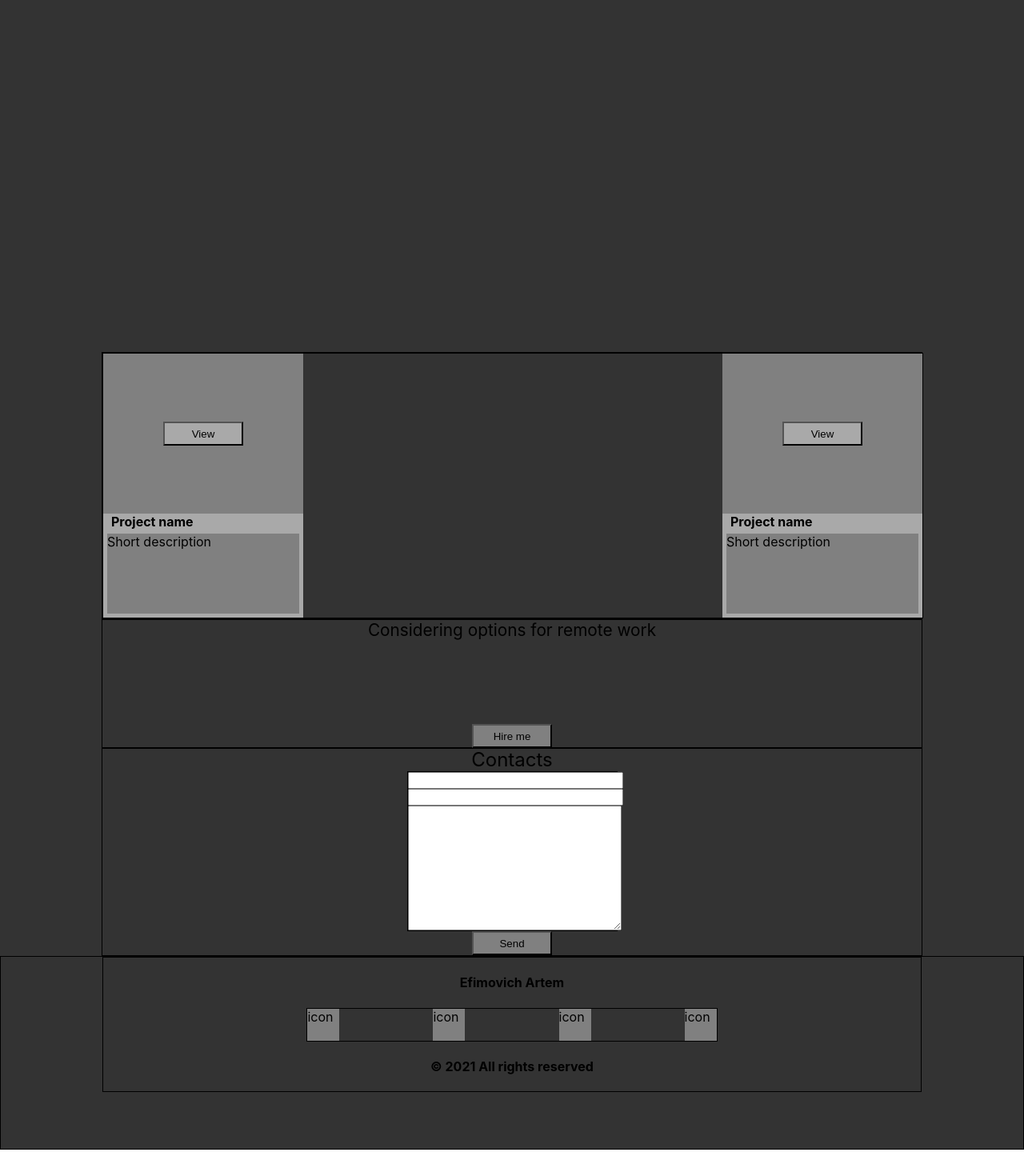
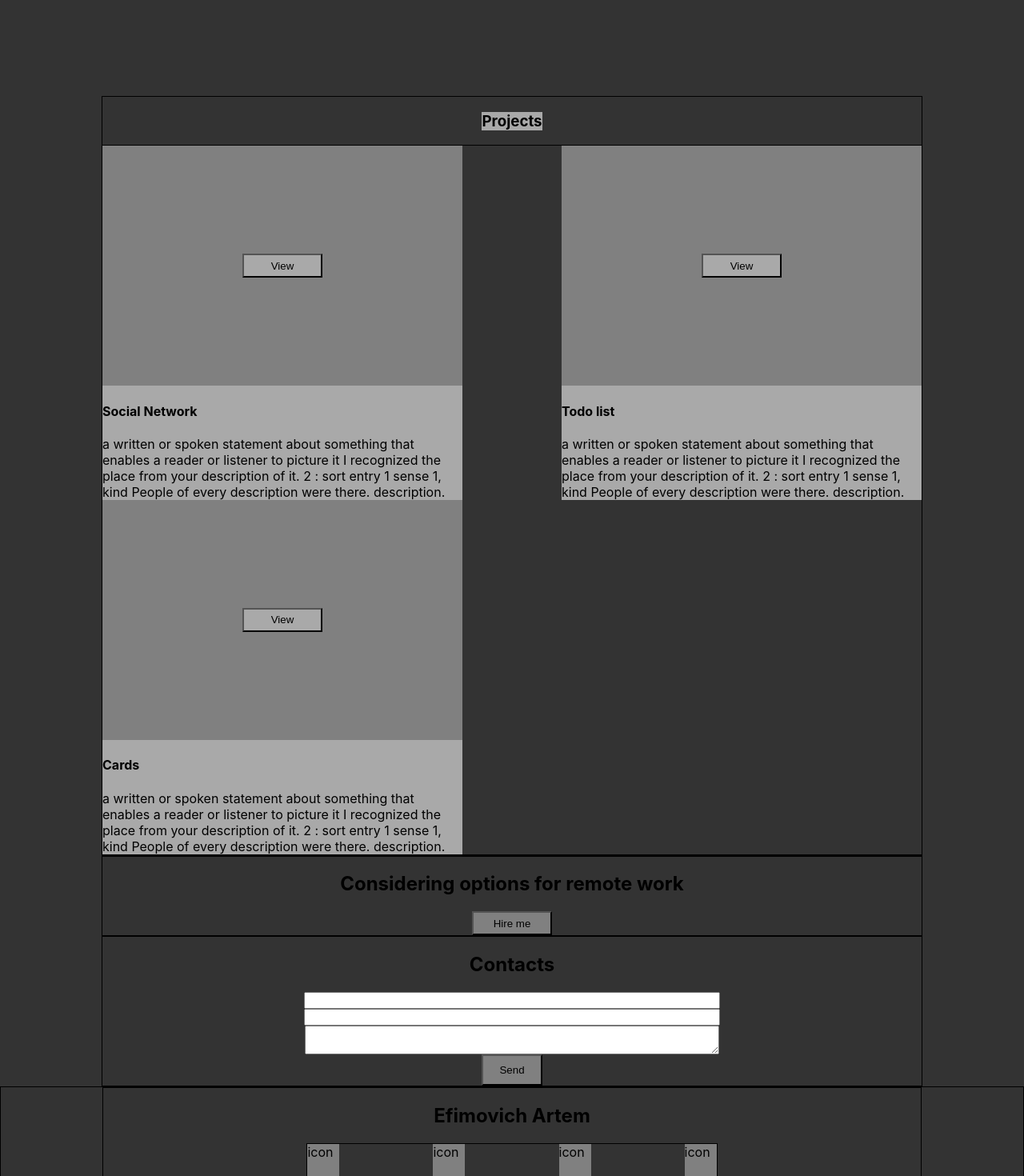
Before and after one commit to ArtemEfimovich/portfolio, a React (Create React App) app: page / in a window 1280 px wide. Shown: the part 1240-2710 px from the top of the page at 80% size. Before the commit the page ends 2677 px from the top, so only its background shows below. Built offline with nearby package versions, Linux system fonts and the light colour scheme.

Commit message:
styles component

```diff
--- a/src/contacts/Contacts.jsx
+++ b/src/contacts/Contacts.jsx
@@ -5,15 +5,16 @@ import styles from '../common/styles/Container.module.css'
 
 const Contacts = () => {
     return (
-        <div className={`${s.contactsBlock}  `}>
+        <div className={s.contactsBlock}>
             <div className={`${s.contactsContainer} ${styles.container}`}>
-                    <div className={s.title}> Contacts</div>
+                    <h2 className={s.title}> Contacts</h2>
                 <form action="" className={s.form}>
                     <input type="text"/>
                     <input type="text"/>
-                    <textarea name="" id="" cols="30" rows="10"></textarea>
+                    <textarea/>
+                    <button type="submit" className={s.button}> Send</button>
                 </form>
-                <button className={s.button}> Send</button>
+
             </div>
         </div>
     );
--- a/src/contacts/Contacts.module.css
+++ b/src/contacts/Contacts.module.css
@@ -5,22 +5,15 @@
 
 
 .contactsContainer{
-    border: 1px solid;
-    width: 80%;
-    height: 60%;
-    display: flex;
     flex-direction: column;
-    align-content: center;
-    justify-content: space-between;
-    align-items: center;
-    flex-wrap: wrap;
+    justify-content: flex-start;
 }
 
 .form{
-    border: 1px solid;
+    width: 50%;
     display: flex;
     flex-direction: column;
-
+    align-items: center;
 }
 
 .title{
@@ -28,8 +21,7 @@
 }
 
 .button{
-    width: 100px;
-    height: 30px;
+    padding: 10px 20px;
     background-color: grey;
 }
 
--- a/src/footer/Footer.jsx
+++ b/src/footer/Footer.jsx
@@ -7,7 +7,7 @@ const Footer = () => {
     return (
         <div className={`${s.footerBlock} `}>
             <div className={`${s.container} ${styles.container}`}>
-                <h4>Efimovich Artem</h4>
+                <h2>Efimovich Artem</h2>
                 <div className={s.icons}>
                     <div className={s.icon}>icon</div>
                     <div className={s.icon}>icon</div>
--- a/src/job/Job.jsx
+++ b/src/job/Job.jsx
@@ -6,10 +6,11 @@ const Job = () => {
     return (
         <div className={s.jobBlock}>
             <div className={`${styles.container} ${s.jobsContainer}`}>
-                <div className={s.title}>Considering options for remote work</div>
-                <button>
-                    Hire me
-                </button>
+                <h2 className={s.title}>Considering options for remote work</h2>
+               <div>
+                   <button className={s.button}>Hire me</button>
+               </div>
+
             </div>
 
         </div>
--- a/src/job/Job.module.css
+++ b/src/job/Job.module.css
@@ -1,18 +1,19 @@
 .jobBlock{
-    height: 20vh;
     background-color:  rgba(0,0,0,.8);
 }
 
 .jobsContainer{
-    display: flex;
     flex-direction: column;
+    justify-content: flex-start;
+    align-items: center;
 }
 
+
 .title{
-    font-size: 1.3em;
+    font-size: 1.5em;
 }
 
-.jobsContainer button{
+.button{
     background-color: grey;
     width: 100px;
     height: 30px;
--- a/src/projects/Project/Project.jsx
+++ b/src/projects/Project/Project.jsx
@@ -8,8 +8,8 @@ const
            <div className={s.image}>
                <button>View</button>
            </div>
-            <h4>Project name</h4>
-            <span className={s.description}>Short description</span>
+            <h4>{title}</h4>
+            <span className={s.description}>{description}</span>
         </div>
     );
 };
--- a/src/projects/Project/Project.module.css
+++ b/src/projects/Project/Project.module.css
@@ -1,5 +1,5 @@
 .project {
-    width: 250px;
+    width: 450px;
     background-color: darkgray;
     display: flex;
     flex-direction: column;
@@ -13,21 +13,9 @@
 }
 
 .image {
-    width: 100%;
     background-color: grey;
-    height: 200px;
+    height: 300px;
     display: flex;
-    flex-direction: row;
     justify-content: center;
     align-items: center;
 }
-
-.project h4{
-    margin: 0 0 0 10px;
-}
-
-.description{
-    margin: 5px;
-    height: 100px;
-    background-color: grey;
-}
--- a/src/projects/Projects.jsx
+++ b/src/projects/Projects.jsx
@@ -9,8 +9,9 @@ const Projects = () => {
             <div className={`${styles.container} ${s.projectsContainer}`}>
                 <h3 className={s.title}>Projects</h3>
                 <div className={s.projects}>
-                    <Project/>
-                    <Project/>
+                    <Project title={"Social Network"} description={" a written or spoken statement about something that enables a reader or listener to picture it I recognized the place from your description of it. 2 : sort entry 1 sense 1, kind People of every description were there. description."}/>
+                    <Project title={"Todo list"} description={" a written or spoken statement about something that enables a reader or listener to picture it I recognized the place from your description of it. 2 : sort entry 1 sense 1, kind People of every description were there. description."}/>
+                    <Project title={"Cards"} description={' a written or spoken statement about something that enables a reader or listener to picture it I recognized the place from your description of it. 2 : sort entry 1 sense 1, kind People of every description were there. description.'}/>
                 </div>
             </div>
         </div>
--- a/src/projects/Projects.module.css
+++ b/src/projects/Projects.module.css
@@ -1,34 +1,22 @@
-.projectsBlock{
-background-color: rgba(0,0,0,.8);
+.projectsBlock {
+    background-color: rgba(0, 0, 0, .8);
 }
 
-.projectsContainer{
-    align-items: center;
+.projectsContainer {
     flex-direction: column;
     justify-content: flex-start;
-}
+    flex-wrap: nowrap;
 
-.projectsContainer h3{
-    position: absolute;
-    left: -6px;
-    top: 0;
-    font-family: "Montserrat";
-    color: transparent;
-    font-size: 150px;
-    font-weight: 900;
-    opacity: .1;
-    line-height: 0;
-    -webkit-text-stroke: 1px #000;
-    -webkit-user-select: none;
+
 }
 
 
-.title{
+.title {
     background-color: darkgray;
 }
 
 
-.projects{
+.projects {
     border: 1px solid;
     width: 100%;
     display: flex;
@@ -37,8 +25,8 @@ background-color: rgba(0,0,0,.8);
 }
 
 
-@media screen and (max-width: 630px) {
-    .projects{
+@media screen and (max-width: 1129px) {
+    .projects {
         justify-content: center;
     }
 }
--- a/src/skills/Skills.module.css
+++ b/src/skills/Skills.module.css
@@ -1,10 +1,9 @@
 .skillsBlock {
-    min-height: 100vh;
+    min-height: 60vh;
     background-color:  rgba(0,0,0,.8);
 }
 
 .skillsContainer {
-    align-items: center;
     flex-direction: column;
     justify-content: flex-start;
 
```
Also changed, not shown: 1 other file (tests, documents, lock files or other folders).
